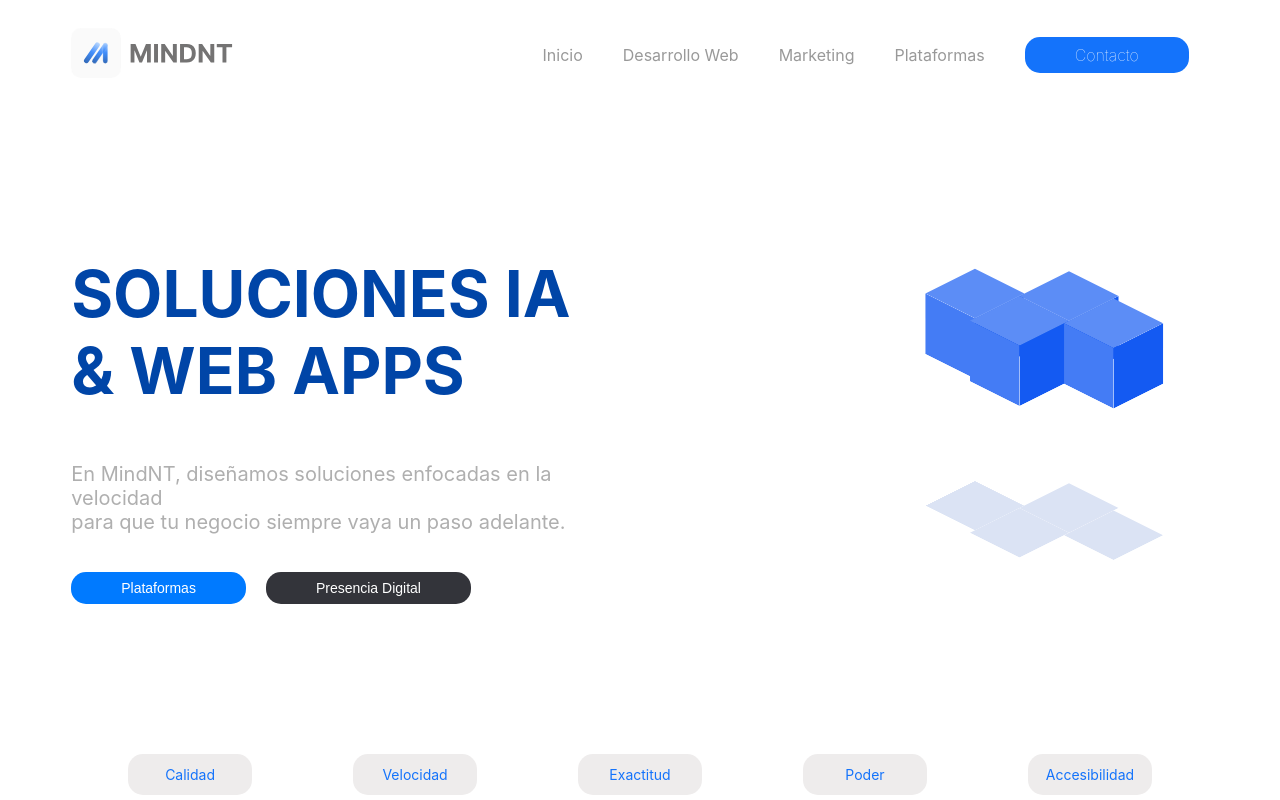
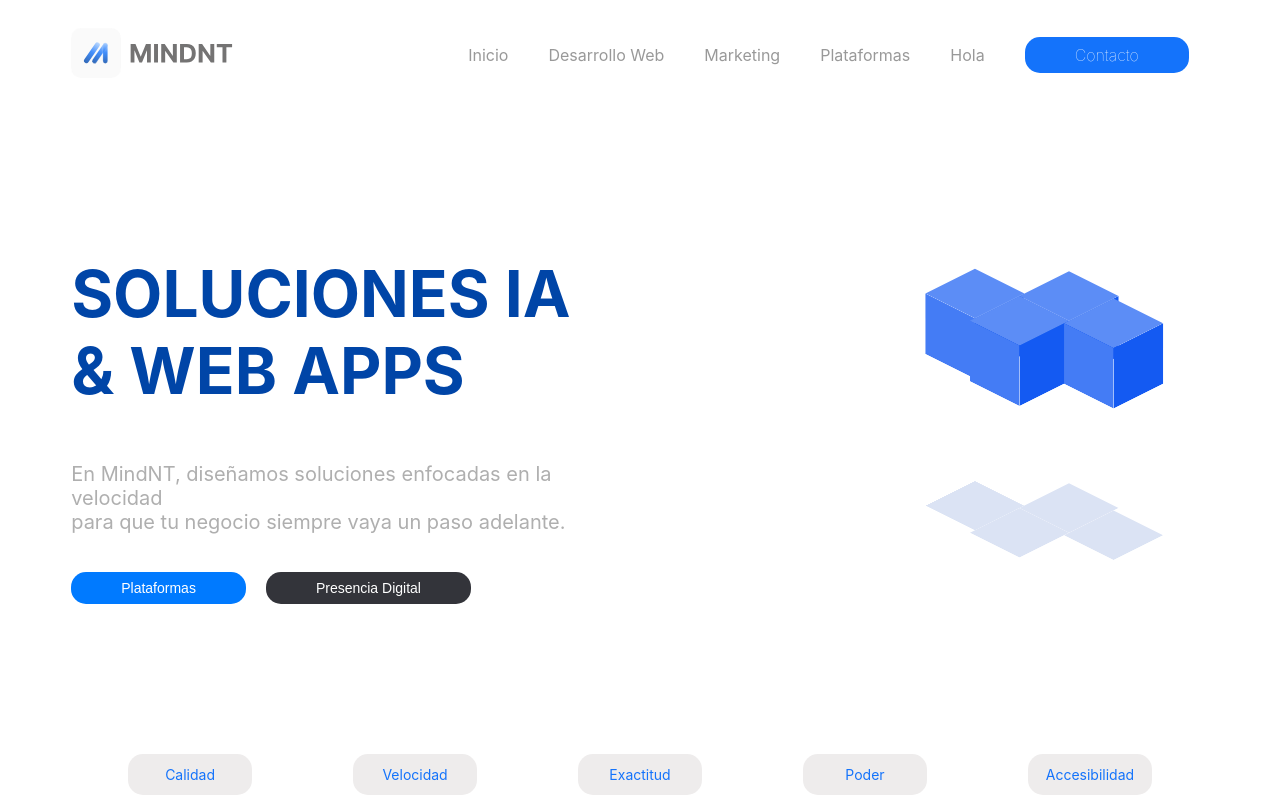
Before and after one commit to MindNT/MindNT, a React (Create React App) app: page / in a window 1280 px wide. Shown: the top 800 px of the page. Built offline with nearby package versions, Linux system fonts and the light colour scheme.

Commit message:
New look & feel

```diff
--- a/src/components/Header.js
+++ b/src/components/Header.js
@@ -14,6 +14,7 @@ const Header = () => {
           <li><a href="/Desarrollo Web">Desarrollo Web</a></li>
           <li><a href="/Marketing">Marketing</a></li>
           <li><a href="/Plataforma">Plataformas</a></li>
+          <li><a href="/Plataforma">Hola</a></li>
           {/*<li><a href="/plataforma">plataforma</a></li>*/}
           {/*<li><a href="/blog">Blog</a></li>*/}
         </ul>
```
